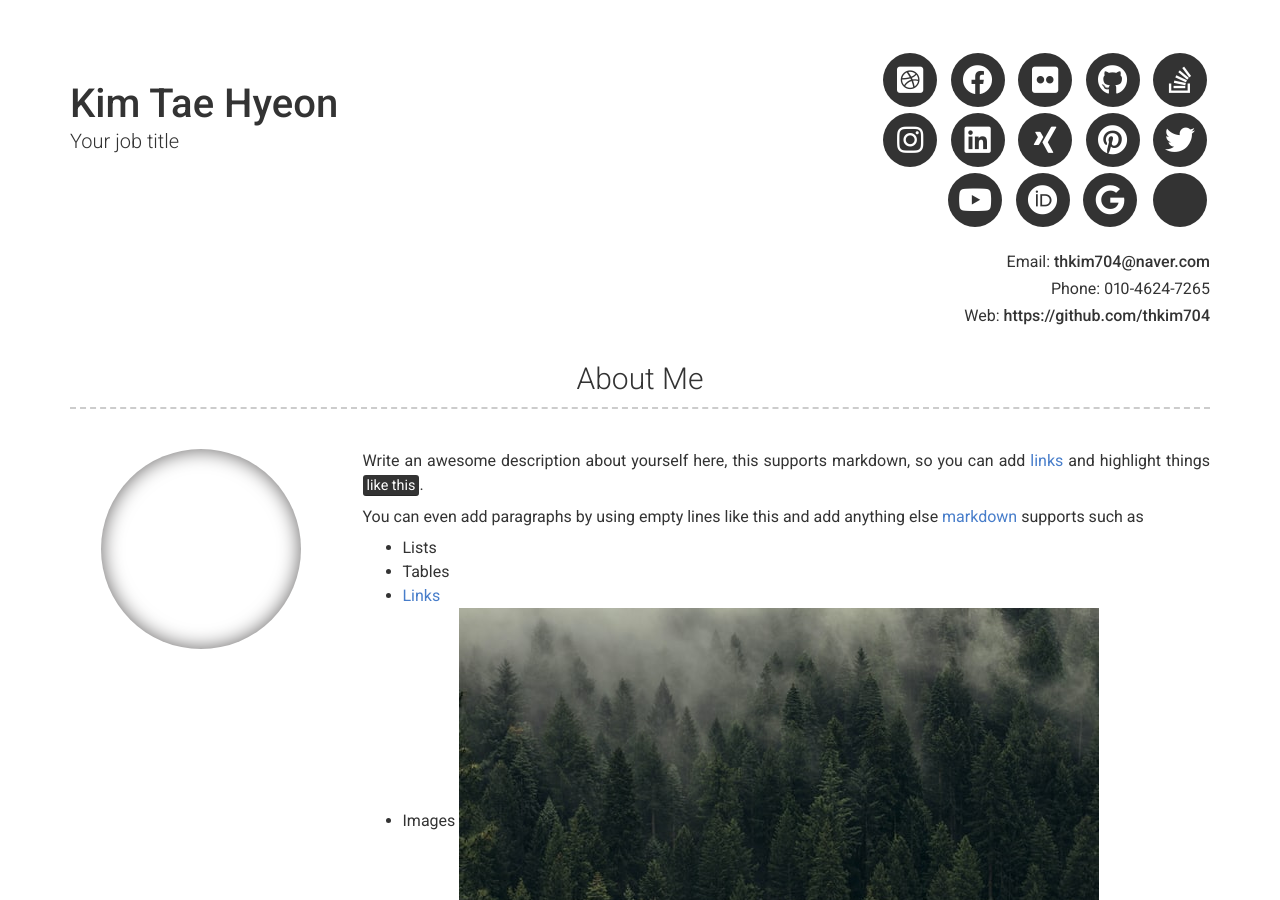
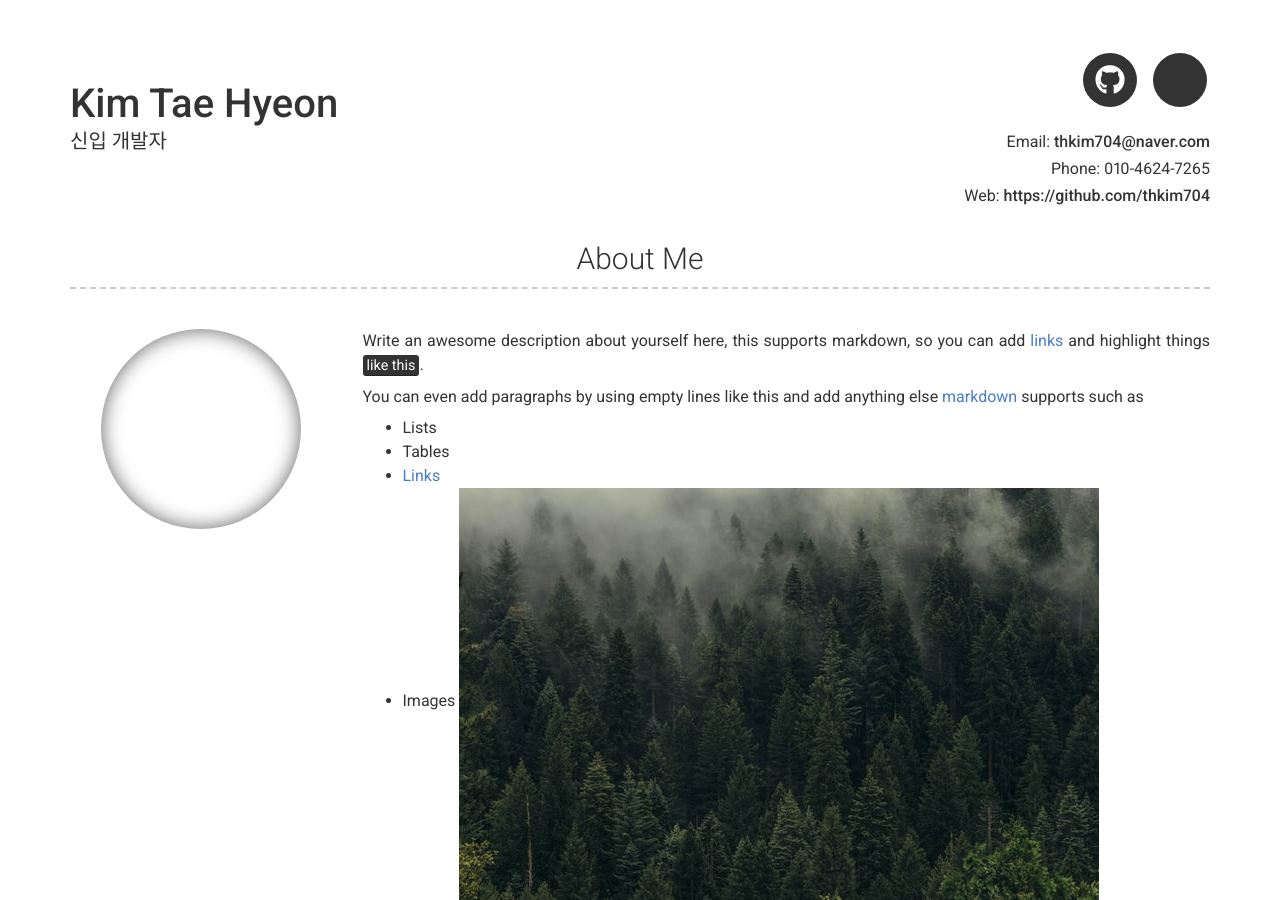
Before and after one commit to thkim704/thkim704.github.io, a Jekyll site: the page built from index.md, in a window 1280 px wide and 900 px high. Built offline with Jekyll 4.4.1, drawn with Linux system fonts in a browser that asks for light colours; nearby versions of some CDN libraries; part of the change alters nothing that is shown.

Commit message:
Update _config.yml

```diff
--- a/_config.yml
+++ b/_config.yml
@@ -7,7 +7,7 @@ version: 2
 
 # Personal info
 name: Kim Tae Hyeon
-title: Your job title
+title: 신입 개발자
 email: thkim704@naver.com
 # email_title: Email (Email title override)
 phone: 010-4624-7265
@@ -19,19 +19,7 @@ website: https://github.com/thkim704
 darkmode: false
 
 # Social links
-twitter_username: jekyllrb
-github_username:  jekyll
-stackoverflow_username: "00000001"
-dribbble_username: jekyll
-facebook_username: jekyll
-flickr_username: jekyll
-instagram_username: jekyll
-linkedin_username: jekyll
-xing_username: jekyll
-pinterest_username: jekyll
-youtube_username: jekyll
-orcid_username: 0000-0000-0000-0000
-googlescholar_username: D847cGsAAAAJ
+github_username: thkim704
 
 # Additional icon links
 additional_links:
```
